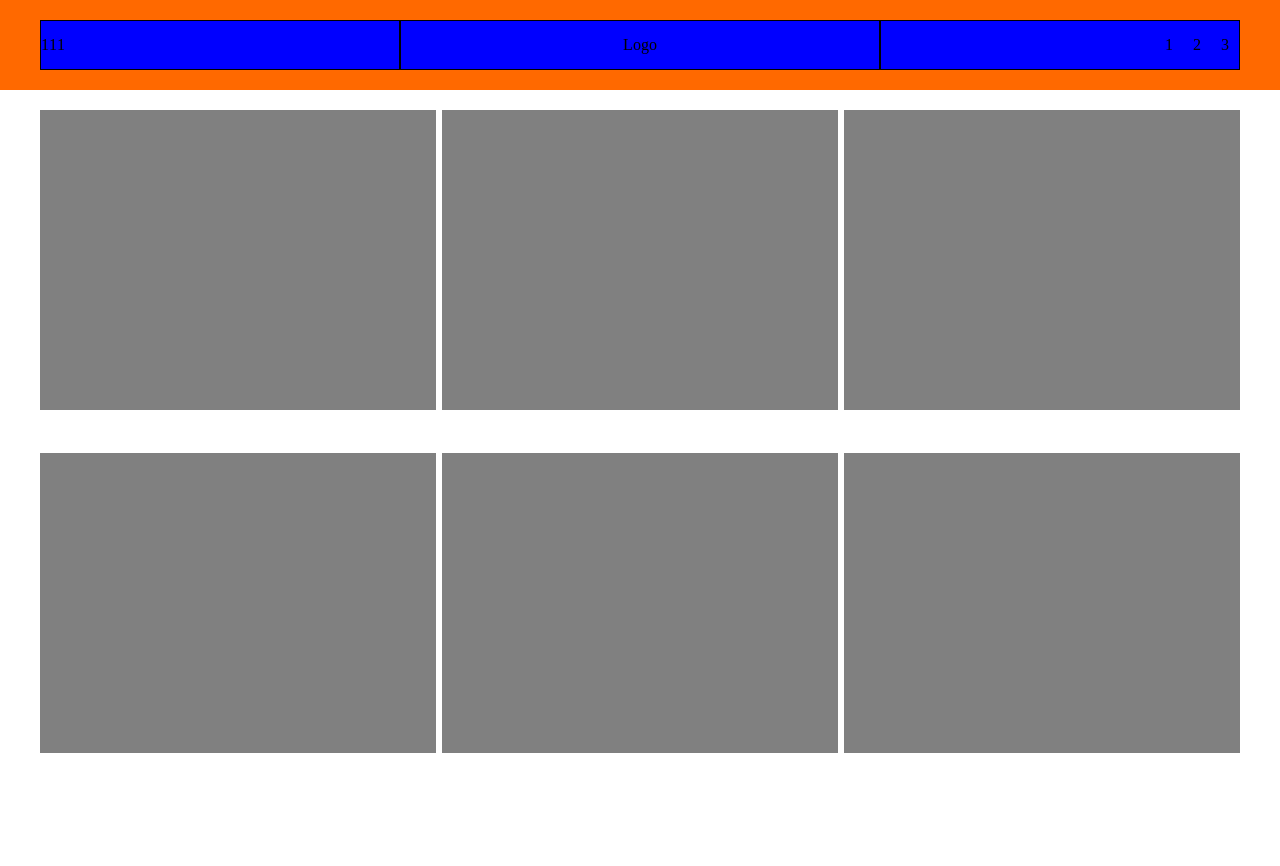
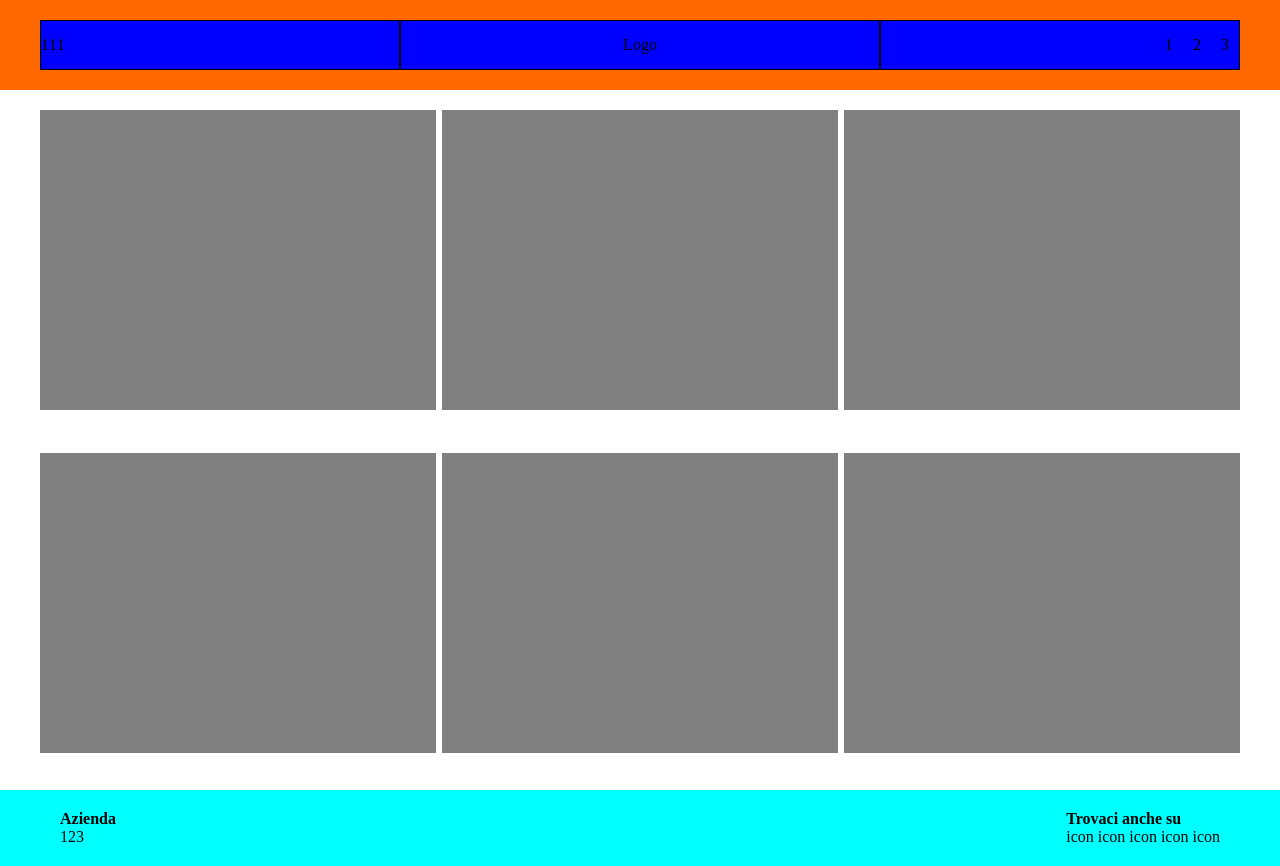
Before and after one commit to andreamaluta/html-css-boolando, a plain HTML site: page index.html in a window 1280 px wide. Before the commit the page ends 800 px from the top, so only its background shows below. Drawn offline with Linux system fonts and the light colour scheme.

Commit message:
[UPD] added footer layout

```diff
--- a/css/style.css
+++ b/css/style.css
@@ -9,6 +9,10 @@
 header{
     background-color: rgb(255, 105, 0);
     padding: 20px;
+}
+
+footer{
+    background-color: aqua;
 }
 
 .container{
@@ -33,11 +37,20 @@ header{
     width: 33%;
 }
 
+/* footer */
+
+.footer-col{
+    width: 50%;
+}
+
 /* lista */
 
-header ul{
+ul{
     list-style: none;
+    display: flex;
 }
+
+
 
 /* flexbox */
 
@@ -75,6 +88,14 @@ header ul{
     text-align: center;
 }
 
+.txt-right{
+    text-align: right;
+}
+
+.txt-left{
+    text-align: left;
+}
+
 /* utility */
 
 .bg-blue{
@@ -83,6 +104,10 @@ header ul{
 
 .bg-grey{
     background-color: grey;
+}
+
+.bg-black{
+    background-color: black;
 }
 
 .border{
@@ -118,3 +143,7 @@ header ul{
 .pdt-20{
     padding-top: 20px;
 }
+
+.pd-20{
+    padding: 20px;
+}
--- a/index.html
+++ b/index.html
@@ -10,7 +10,7 @@
     <header>
         <div class="container">
             <div class="side-col bg-blue border hg-50 d-flex align-item-center">
-                <ul class="d-flex">
+                <ul>
                     <li>1</li>
                     <li>1</li>
                     <li>1</li>
@@ -29,20 +29,38 @@
 
     <main>
         <div class="container pdt-20 hg-700 wrap gap">
-            <!-- <div class=""> -->
                 <div class="main-col hg-300 bg-grey "></div>
                 <div class="main-col hg-300 bg-grey "></div>
                 <div class="main-col hg-300 bg-grey "></div>
                 <div class="main-col hg-300 bg-grey "></div>
                 <div class="main-col hg-300 bg-grey "></div>
                 <div class="main-col hg-300 bg-grey "></div>
-            <!-- </div> -->
 
         </div>
     </main>
 
     <footer>
+        <div class="container pd-20">
+            <div class="footer-col">
+                <h4>Azienda</h4>
+                <ul>
+                    <li>1</li>
+                    <li>2</li>
+                    <li>3</li>
+                </ul>
+            </div>
+            <div class="footer-col d-flex justi-end">
+                <div class="txt-left">
+                    <h4>Trovaci anche su</h4>
+                    <span>icon</span>
+                    <span>icon</span>
+                    <span>icon</span>
+                    <span>icon</span>
+                    <span>icon</span>
+                </div>
 
+            </div>
+        </div>
     </footer>
 
 </body>
```
